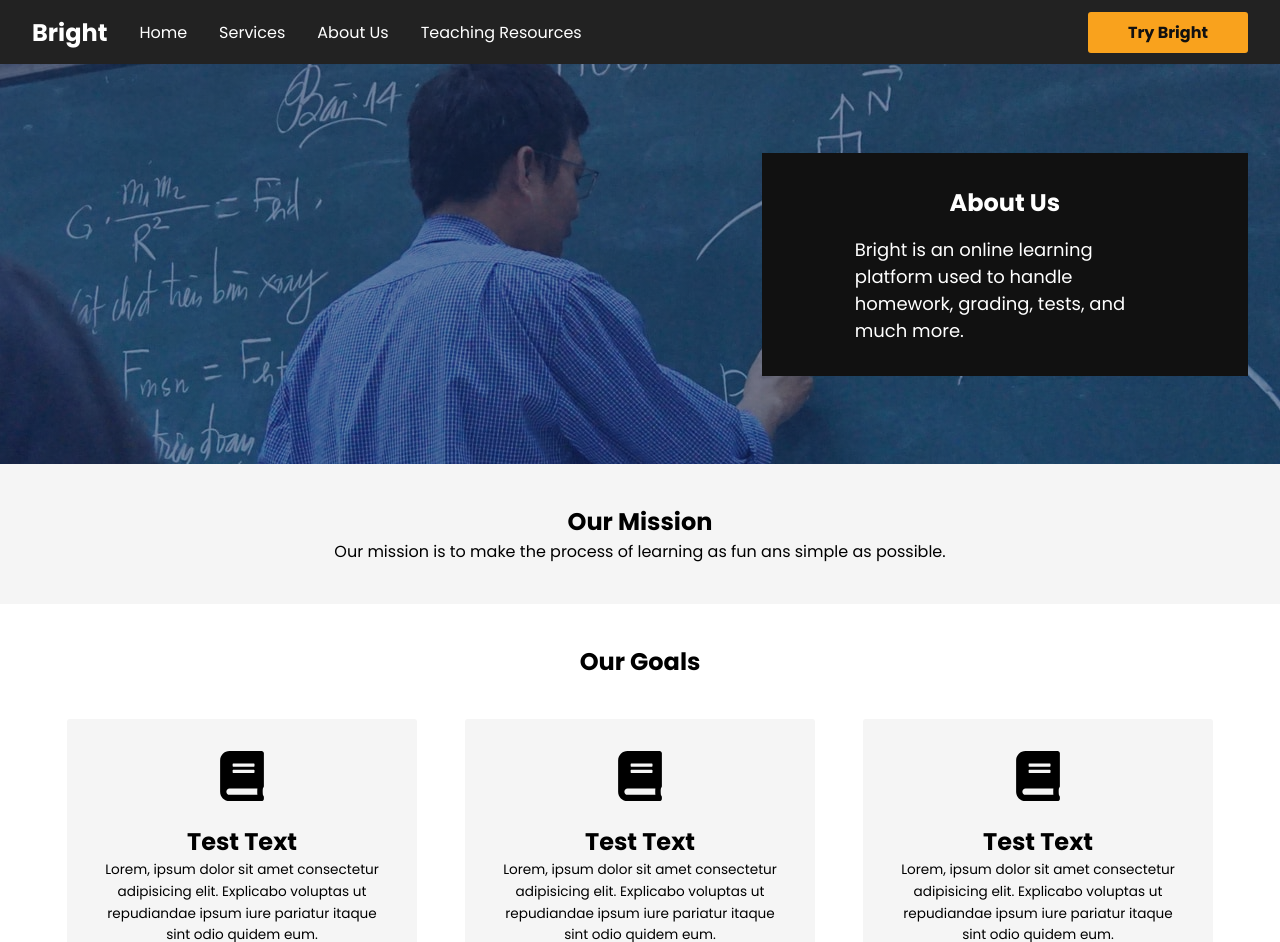
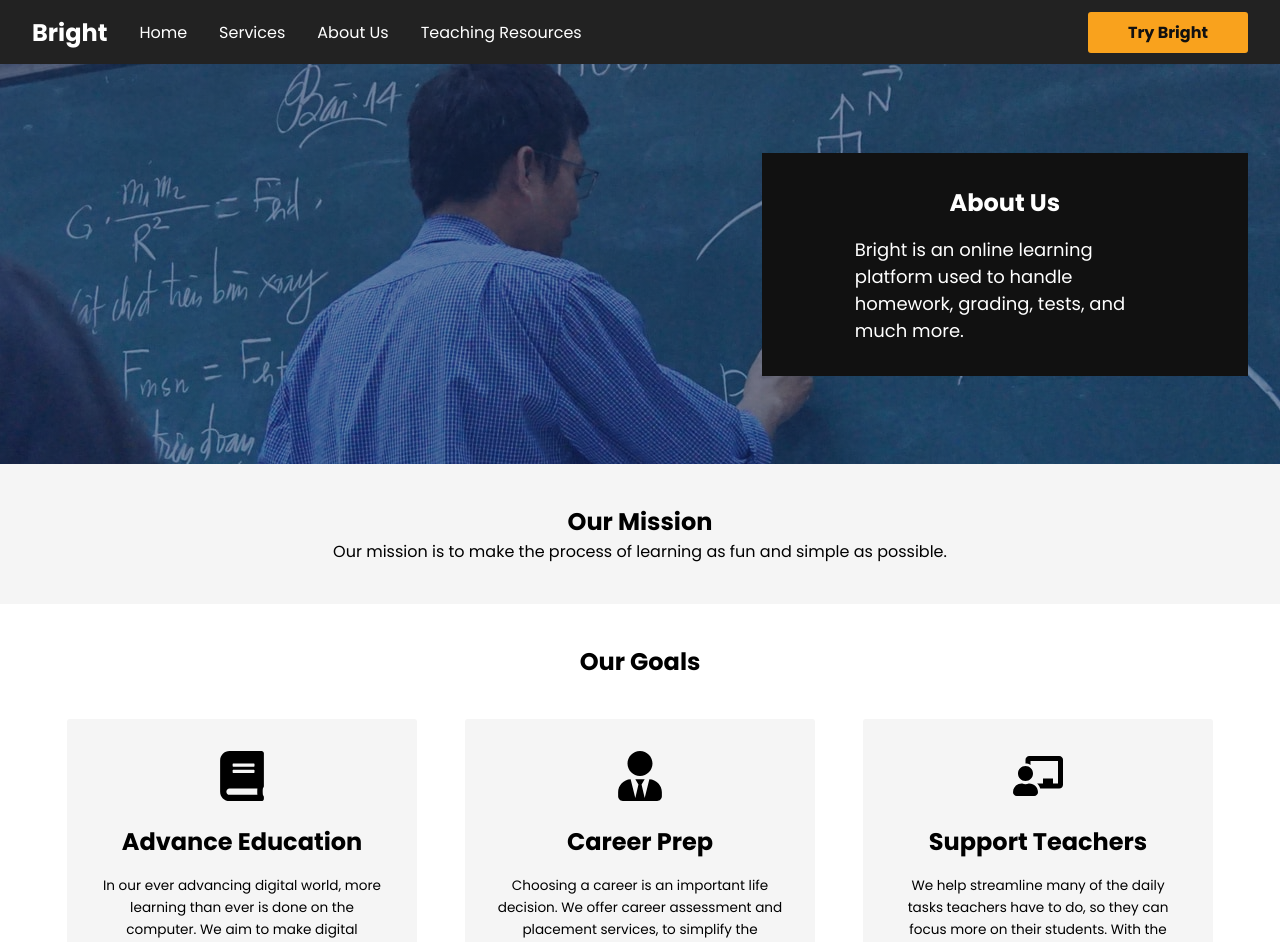
Before and after one commit to AntonCC/Bright, a React (Create React App) app: page /about in a window 1280 px wide. Shown: the top 942 px of the page. Built offline with nearby package versions, Linux system fonts and the light colour scheme.

Commit message:
finished goals

```diff
--- a/src/components/goal-card/goal-card.styles.scss
+++ b/src/components/goal-card/goal-card.styles.scss
@@ -1,11 +1,11 @@
 .goal-card {
   display: flex;
   flex-direction: column;
-  justify-content: center;
   align-items: center;
   background: #F5F5F5;
   padding: 2rem;
   border-radius: 3px;
+  height: 100%;
   .icon {
     svg {
       height: 50px;
@@ -15,5 +15,8 @@
   }
   .text {
     text-align: center;
+    h2 {
+      margin-bottom: 1rem;
+    }
   }
 }
--- a/src/components/goals/goals.styles.scss
+++ b/src/components/goals/goals.styles.scss
@@ -12,7 +12,7 @@
       grid-template-columns: repeat(auto-fit, minmax(250px, 350px));
       grid-gap: 3rem;
       justify-content: center;
-      align-items: center;
+      align-items: start;
     }
   }
 }
--- a/src/components/goals/goalsInfo.jsx
+++ b/src/components/goals/goalsInfo.jsx
@@ -1,20 +1,22 @@
 import React from 'react'
 import { ReactComponent as Book } from '../../imgs/icons/book-solid.svg'
+import { ReactComponent as Tie } from '../../imgs/icons/user-tie-solid.svg'
+import { ReactComponent as Teacher } from '../../imgs/icons/chalkboard-teacher-solid.svg'
 
 export const goalsInfo = [
   {
-    title: 'Test Text',
-    body: 'Lorem, ipsum dolor sit amet consectetur adipisicing elit. Explicabo voluptas ut repudiandae ipsum iure pariatur itaque sint odio quidem eum.',
+    title: 'Advance Education',
+    body: 'In our ever advancing digital world, more learning than ever is done on the computer. We aim to make digital learning free of frustration and tech issues, so students and teachers can focus on the material.',
     icon: <Book />
   },
   {
-    title: 'Test Text',
-    body: 'Lorem, ipsum dolor sit amet consectetur adipisicing elit. Explicabo voluptas ut repudiandae ipsum iure pariatur itaque sint odio quidem eum.',
-    icon: <Book />
+    title: 'Career Prep',
+    body: 'Choosing a career is an important life decision. We offer career assessment and placement services, to simplify the process for students.',
+    icon: <Tie />
   },
   {
-    title: 'Test Text',
-    body: 'Lorem, ipsum dolor sit amet consectetur adipisicing elit. Explicabo voluptas ut repudiandae ipsum iure pariatur itaque sint odio quidem eum.',
-    icon: <Book />
+    title: 'Support Teachers',
+    body: 'We help streamline many of the daily tasks teachers have to do, so they can focus more on their students. With the recent transition to distance learning, we are offering free tech support to get online classrooms up and running.',
+    icon: <Teacher />
   },
 ]
--- a/src/components/mission-banner/mission-banner.component.jsx
+++ b/src/components/mission-banner/mission-banner.component.jsx
@@ -6,7 +6,7 @@ const MissionBanner = () => {
     <div className="mission-banner">
       <div className="container">
         <h2>Our Mission</h2>
-        <h4>Our mission is to make the process of learning as fun ans simple as possible.</h4>
+        <h4>Our mission is to make the process of learning as fun and simple as possible.</h4>
       </div>
     </div>
   )
```
Also changed, not shown: src/imgs/icons/user-tie-solid.svg (added).
